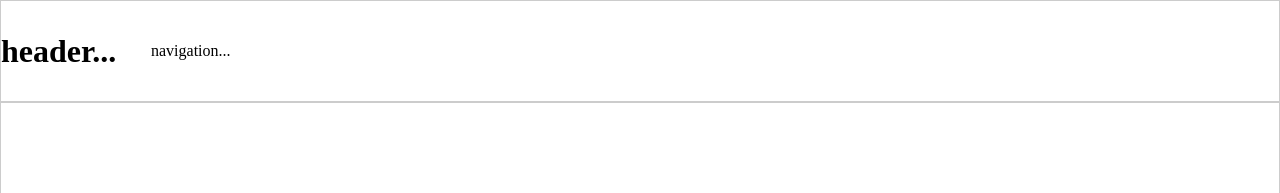
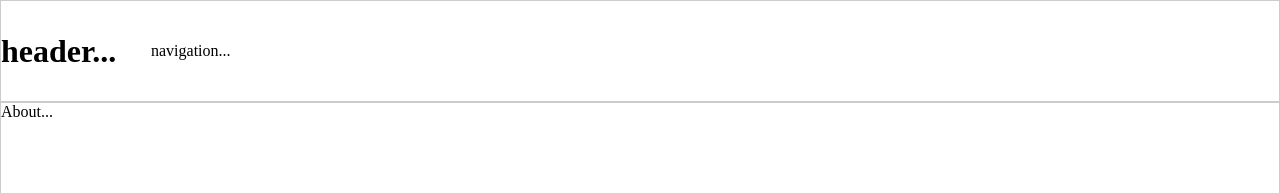
Before and after one commit to robert-laws/learning-july-2020-store-app-with-context, a React (Create React App) app: page /about in a window 1280 px wide. Shown: the top 193 px of the page. Built offline with nearby package versions, Linux system fonts and the light colour scheme.

Commit message:
add about page and update Products, Cart html

```diff
--- a/src/App.js
+++ b/src/App.js
@@ -5,6 +5,7 @@ import Header from './components/Header';
 import Footer from './components/Footer';
 import Products from './pages/Products';
 import Cart from './pages/Cart';
+import About from './pages/About';
 
 import './App.scss';
 
@@ -17,6 +18,7 @@ function App() {
           <Switch>
             <Route exact path='/' component={Products} />
             <Route exact path='/cart' component={Cart} />
+            <Route exact path='/about' component={About} />
           </Switch>
         </Router>
       </main>
--- /dev/null
+++ b/src/pages/About.js
@@ -0,0 +1,7 @@
+import React from 'react';
+
+const About = () => {
+  return <section className='about-section'>About...</section>;
+};
+
+export default About;
--- a/src/pages/Cart.js
+++ b/src/pages/Cart.js
@@ -1,7 +1,7 @@
 import React from 'react';
 
 const Cart = () => {
-  return <div>cart...</div>;
+  return <section className='cart-section'>Cart...</section>;
 };
 
 export default Cart;
--- a/src/pages/Products.js
+++ b/src/pages/Products.js
@@ -1,7 +1,7 @@
 import React from 'react';
 
 const Products = () => {
-  return <div>products...</div>;
+  return <section className='products-section'>Products...</section>;
 };
 
 export default Products;
```
